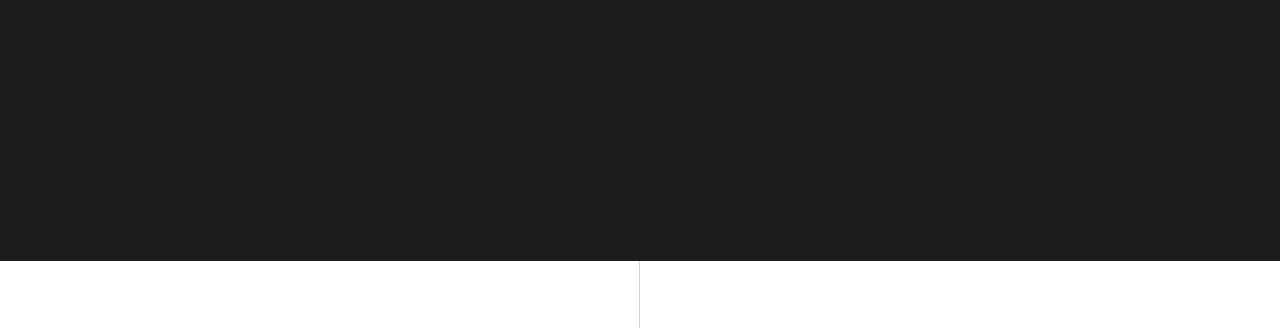
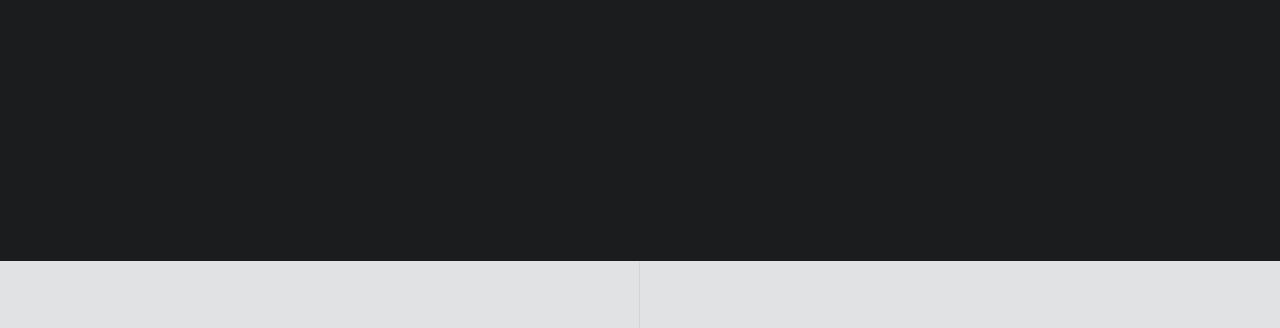
Before and after one commit to eddyHee/eddyhee.github.io, a plain HTML site: page index.html in a window 1280 px wide. Shown: the part 439-767 px from the top of the page. Drawn offline with nearby package versions, Linux system fonts and the light colour scheme; files that its build step writes are made by us from their sources.

Commit message:
move file to the same level
move main.css file to the same level as index.html.

```diff
--- a/index.html
+++ b/index.html
@@ -11,7 +11,7 @@
 	<link rel="shortcut icon" href="" type="image/x-icon"/>
 	<title>Claire Chen</title>
 	<link rel="stylesheet" type="text/css" href="https://cdnjs.cloudflare.com/ajax/libs/semantic-ui/2.4.1/semantic.min.css">
-	<link rel="stylesheet" type="text/css" href="../src/assets/styles/main.css">
+	<link rel="stylesheet" type="text/css" href="main.css">
 </head>
 <body>
 
@@ -42,7 +42,7 @@
 				</div>
 			</a>
 
-			<a class="button-link resume" href="../src/assets/files/1.pdf" target="_blank">
+			<a class="button-link resume" href="assets/images/1.jpg" target="_blank">
 				<div class="ui blue icon button" data-inverted="" data-tooltip="Resume" data-position="bottom center">
 					<i class="file icon"></i>
 				</div>
--- a/assets/styles/main.css
+++ b/main.css
@@ -37,5 +37,5 @@
 }
 
 body {
-    background-image: url("./images/1.jpg");
+    background-image: url("assets/images/1.jpg");
 }
```
